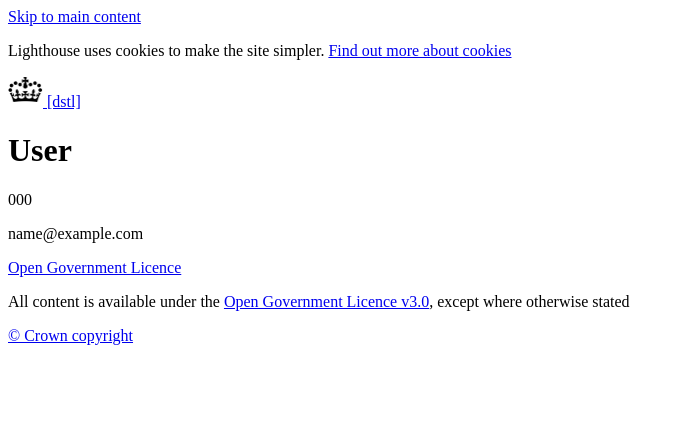
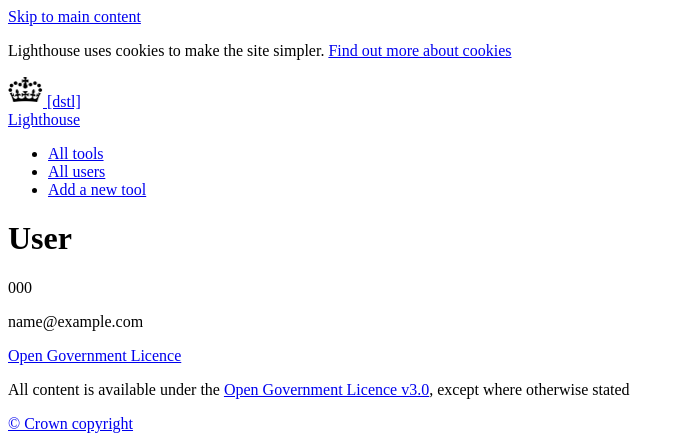
Before and after one commit to dstl/lighthouse, a Django app: page /users/1 in a window 1280 px wide. Shown: the top 439 px of the page, without its empty margins (0-685 px from the left). Run offline with Django 3.2, Linux system fonts and the light colour scheme; tables that the repository leaves empty hold one stand-in row (values such as "Sample post"); some libraries are stand-ins or nearby versions.

Commit message:
Styled the header and added useful links

```diff
--- a/apps/govuk_template/templates/base.htm
+++ b/apps/govuk_template/templates/base.htm
@@ -84,6 +84,11 @@
             </a>
           </div>
           {% block inside_header %}{% endblock %}
+          <div class="user-name">
+            {% if request.user.is_authenticated %}
+            {{ request.user.fullName }} | <a href="{% url 'logout' %}">Sign out</a>
+            {% endif %}
+          </div>
         </div>
         {% block proposition_header %}{% endblock %}
       </div>
--- a/sass/application.scss
+++ b/sass/application.scss
@@ -55,10 +55,11 @@
 
 // Lighthouse-specific stuff
 @import "forms";
-@import "headings";
+@import "buttons";
 @import "list";
 @import "pagination";
-@import "buttons";
+@import "headings";
+@import "header";
 
 #content {
 	width:960px;
--- /dev/null
+++ b/templates/includes/navigation.html
@@ -0,0 +1,13 @@
+<div class="header-proposition" style="position:relative">
+  <div class="content">
+    <nav id="proposition-menu">
+      <a href="/" id="proposition-name">Lighthouse</a>
+
+      <ul id="proposition-links">
+        <li><a href="{% url 'link-list' %}">All tools</a></li>
+        <li><a href="{% url 'user-list' %}">All users</a></li>
+        <li><a href="{% url 'link-create' %}">Add a new tool</a></li>
+      </ul>
+    </nav>
+  </div>
+</div>
--- a/templates/layout.html
+++ b/templates/layout.html
@@ -33,10 +33,5 @@
 {% endblock %}
 
 {% block proposition_header %}
-<div style="color:white">
-{% if request.user.is_authenticated %}
-{{ request.user.fullName }} | <a href="{% url 'logout' %}">logout</a>
-{% endif %}
-</div>
-
+{% include "includes/navigation.html" %}
 {% endblock %}
```
Also changed, not shown: sass/header.scss (added, +23 -0 lines).
